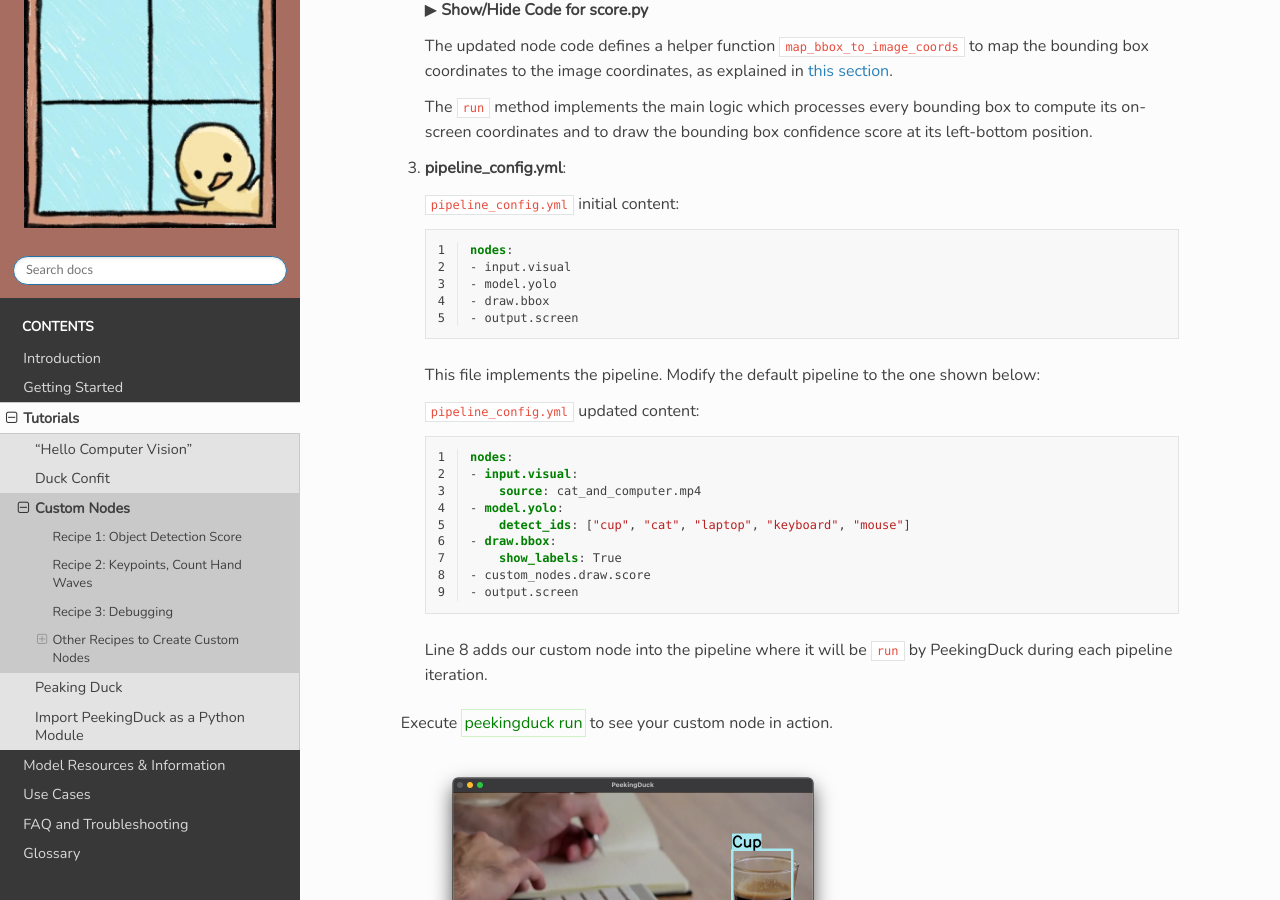
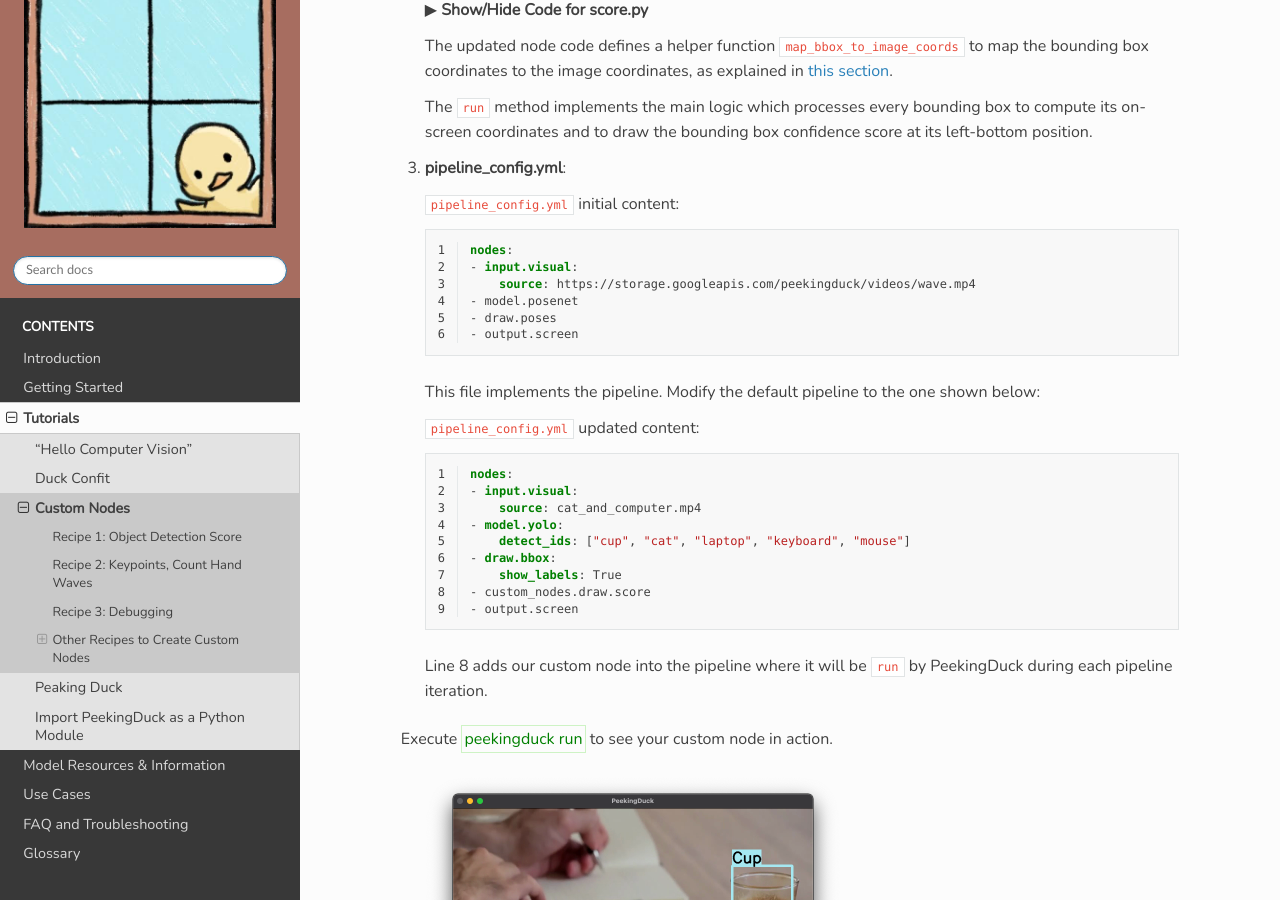
Before and after one commit to aisingapore/PeekingDuck, a Sphinx documentation site: the page built from docs/source/tutorials/03_custom_nodes.rst, in a window 1280 px wide and 900 px high, scrolled down 2813 px. Built offline with Sphinx 7.4.7 and the Read the Docs theme 2.0.0, drawn with Linux system fonts in a browser that asks for light colours.

Commit message:
docs: correct Custom Nodes Recipe 1 pipeline_config.yml default content

```diff
--- a/docs/source/tutorials/03_custom_nodes.rst
+++ b/docs/source/tutorials/03_custom_nodes.rst
@@ -277,9 +277,10 @@
       :linenos:
 
       nodes:
-      - input.visual
-      - model.yolo
-      - draw.bbox
+      - input.visual:
+          source: https://storage.googleapis.com/peekingduck/videos/wave.mp4
+      - model.posenet
+      - draw.poses
       - output.screen
 
    This file implements the pipeline.  Modify the default pipeline to the one shown below:
```
